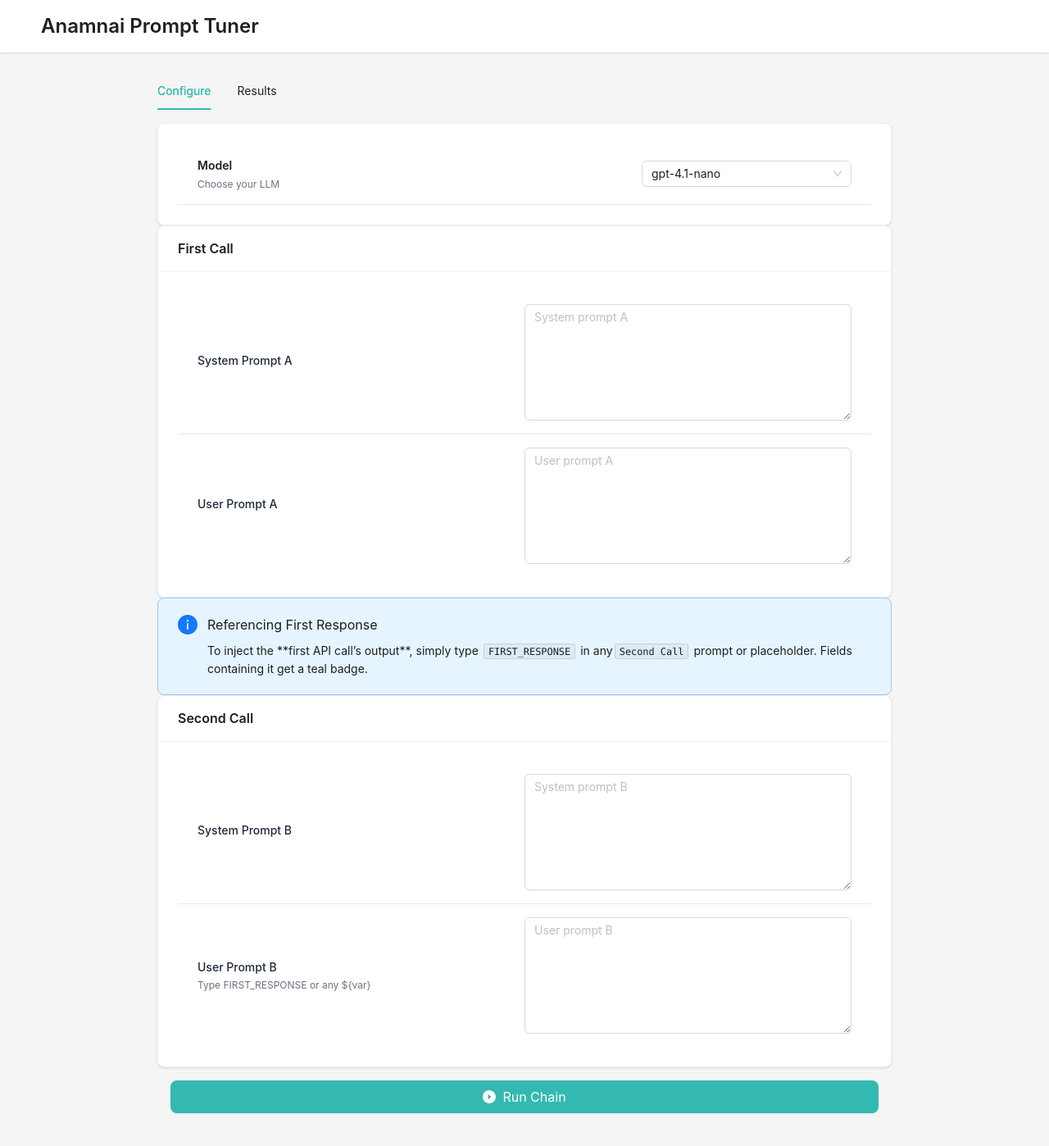
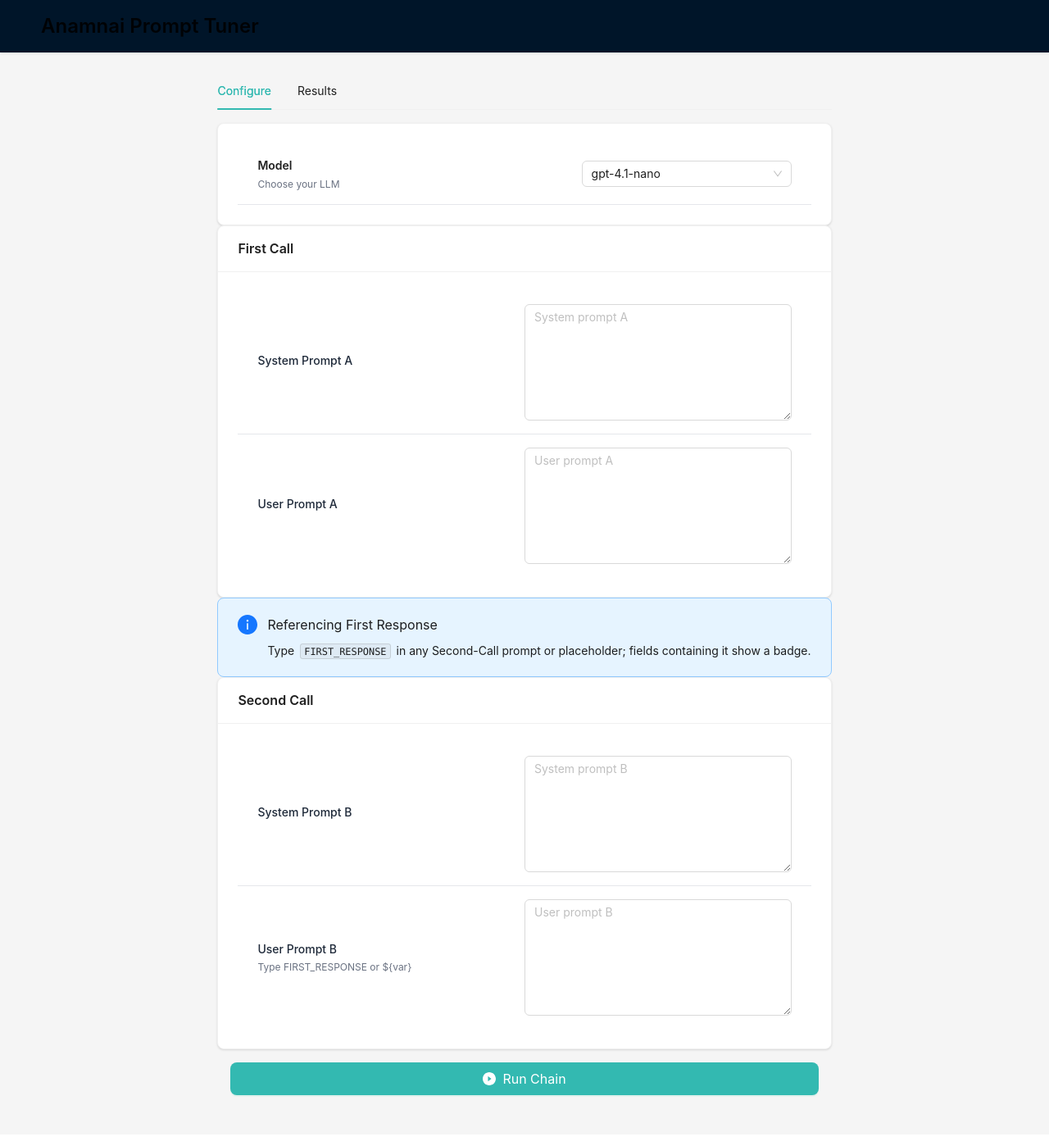
Before and after one commit to calebe-matias/prompt-refiner-tool, a Next.js app: page / in a window 1280 px wide. Shown: the top 1398 px of the page at 82% size. Built offline with nearby package versions, Linux system fonts and the light colour scheme.

Commit message:
fix: Corrige erros em uma tentativa de permitir o Deploy no Vercel.

```diff
--- a/app/page.tsx
+++ b/app/page.tsx
@@ -12,15 +12,10 @@ import {
   Divider,
   message,
   Tabs,
-  Tooltip,
   Alert,
   Badge,
 } from 'antd';
-import {
-  LoadingOutlined,
-  PlayCircleFilled,
-  InfoCircleOutlined,
-} from '@ant-design/icons';
+import { LoadingOutlined, PlayCircleFilled } from '@ant-design/icons';
 
 const { Header, Content } = Layout;
 const { TextArea } = Input;
@@ -34,6 +29,12 @@ const MODELS = [
   'o3-mini',
 ] as const;
 type ModelType = typeof MODELS[number];
+
+interface RunResponse {
+  first: string;
+  second: string;
+  error?: string;
+}
 
 function SettingRow({
   label,
@@ -60,7 +61,9 @@ function SettingRow({
           <div className="text-xs text-gray-500">{description}</div>
         )}
       </div>
-      <div className="flex justify-start md:justify-end items-center gap-2">{children}</div>
+      <div className="flex justify-start md:justify-end items-center gap-2">
+        {children}
+      </div>
     </div>
   );
 }
@@ -68,7 +71,7 @@ function SettingRow({
 export default function Home() {
   const [activeTab, setActiveTab] = useState<'config' | 'results'>('config');
 
-  // Prompt state
+  // Prompts
   const [model, setModel] = useState<ModelType>(MODELS[0]);
   const [sysA, setSysA] = useState('');
   const [userA, setUserA] = useState('');
@@ -80,10 +83,10 @@ export default function Home() {
   const [resp2, setResp2] = useState('');
   const [loading, setLoading] = useState(false);
 
-  // Placeholders in A
+  // Placeholders A
   const [phSysA, setPhSysA] = useState<string[]>([]);
   const [phUserA, setPhUserA] = useState<string[]>([]);
-  const [valsA, setValsA] = useState<Record<string,string>>({});
+  const [valsA, setValsA] = useState<Record<string, string>>({});
 
   useEffect(() => {
     const rx = /\$\{([^}]+)\}/g, out = new Set<string>();
@@ -101,7 +104,7 @@ export default function Home() {
 
   useEffect(() => {
     setValsA(prev => {
-      const nxt: Record<string,string> = {};
+      const nxt: Record<string, string> = {};
       [...phSysA, ...phUserA].forEach(ph => {
         nxt[ph] = prev[ph] ?? '';
       });
@@ -109,10 +112,10 @@ export default function Home() {
     });
   }, [phSysA, phUserA]);
 
-  // Placeholders in B
+  // Placeholders B
   const [phSysB, setPhSysB] = useState<string[]>([]);
   const [phUserB, setPhUserB] = useState<string[]>([]);
-  const [valsB, setValsB] = useState<Record<string,string>>({});
+  const [valsB, setValsB] = useState<Record<string, string>>({});
 
   useEffect(() => {
     const rx = /\$\{([^}]+)\}/g, out = new Set<string>();
@@ -130,7 +133,7 @@ export default function Home() {
 
   useEffect(() => {
     setValsB(prev => {
-      const nxt: Record<string,string> = {};
+      const nxt: Record<string, string> = {};
       [...phSysB, ...phUserB].forEach(ph => {
         nxt[ph] = prev[ph] ?? '';
       });
@@ -143,42 +146,43 @@ export default function Home() {
       return message.error('First prompts cannot be empty');
     }
     setLoading(true);
-    setResp1(''); setResp2('');
+    setResp1('');
+    setResp2('');
 
     try {
-      // 1️⃣ Replace A-placeholders locally
+      // 1. Replace A-placeholders locally
       let pSysA = sysA, pUserA = userA;
-      Object.entries(valsA).forEach(([k,v]) => {
+      Object.entries(valsA).forEach(([k, v]) => {
         const re = new RegExp(`\\$\\{${k}\\}`, 'g');
-        pSysA   = pSysA.replace(re, v);
-        pUserA  = pUserA.replace(re, v);
+        pSysA = pSysA.replace(re, v);
+        pUserA = pUserA.replace(re, v);
       });
 
-      // 2️⃣ Send both calls to API
+      // 2. Call API with raw B-prompts and valsB
       const res = await fetch('/api/run', {
-        method:'POST',
-        headers:{ 'Content-Type':'application/json' },
+        method: 'POST',
+        headers: { 'Content-Type': 'application/json' },
         body: JSON.stringify({
           model,
           sysA: pSysA,
           userA: pUserA,
           sysB,
           userB,
-          valsB,             // pass placeholder values
+          valsB,
         }),
       });
-      const data = await res.json();
+      const data = (await res.json()) as RunResponse;
       if (data.error) throw new Error(data.error);
 
       setResp1(data.first);
       setResp2(data.second);
       message.success(
-        `Done—A:${phSysA.length+phUserA.length}, B:${phSysB.length+phUserB.length}`,
+        `Done—A:${phSysA.length + phUserA.length}, B:${phSysB.length + phUserB.length}`,
         2
       );
       setActiveTab('results');
-    } catch (e:any) {
-      message.error(e.message || 'Unexpected error');
+    } catch (e: unknown) {
+      message.error(e instanceof Error ? e.message : String(e));
     } finally {
       setLoading(false);
     }
@@ -186,66 +190,111 @@ export default function Home() {
 
   const configureTab = (
     <>
-      {/* Model */}
-      <Card className="rounded-2xl shadow-sm mb-6" style={{ background:'white' }}>
-        <SettingRow bottomBorder label={<Text strong>Model</Text>} description="Choose your LLM">
-          <Select value={model} onChange={setModel} className="w-full sm:w-64">
-            {MODELS.map(m => <Option key={m} value={m}>{m}</Option>)}
+      {/* Model selector */}
+      <Card
+        className="rounded-2xl shadow-sm mb-6"
+        style={{ background: 'white' }}
+      >
+        <SettingRow
+          bottomBorder
+          label={<Text strong>Model</Text>}
+          description="Choose your LLM"
+        >
+          <Select
+            value={model}
+            onChange={setModel}
+            className="w-full sm:w-64"
+          >
+            {MODELS.map((m) => (
+              <Option key={m} value={m}>
+                {m}
+              </Option>
+            ))}
           </Select>
         </SettingRow>
       </Card>
 
       {/* First Call */}
-      <Card title="First Call" className="rounded-2xl shadow-sm mb-6" style={{ background:'white' }}>
+      <Card
+        title="First Call"
+        className="rounded-2xl shadow-sm mb-6"
+        style={{ background: 'white' }}
+      >
         <SettingRow bottomBorder label="System Prompt A">
-          <TextArea rows={6} value={sysA} onChange={e=>setSysA(e.target.value)} placeholder="System prompt A" />
+          <TextArea
+            rows={6}
+            value={sysA}
+            onChange={(e) => setSysA(e.target.value)}
+            placeholder="System prompt A"
+          />
         </SettingRow>
         <SettingRow label="User Prompt A">
-          <TextArea rows={6} value={userA} onChange={e=>setUserA(e.target.value)} placeholder="User prompt A" />
+          <TextArea
+            rows={6}
+            value={userA}
+            onChange={(e) => setUserA(e.target.value)}
+            placeholder="User prompt A"
+          />
         </SettingRow>
       </Card>
 
       {/* First-Call Placeholders */}
-      {(phSysA.length||phUserA.length)>0 && (
-        <Card title="First-Call Placeholders" className="rounded-2xl shadow-sm mb-6" style={{ background:'transparent' }}>
-          {phSysA.length>0 && <>
-            <Text strong className="text-teal-500">System A</Text>
-            {phSysA.map(ph=>(
+      {(phSysA.length || phUserA.length) > 0 && (
+        <Card
+          title="First-Call Placeholders"
+          className="rounded-2xl shadow-sm mb-6"
+          style={{ background: 'transparent' }}
+        >
+          {phSysA.length > 0 && (
+            <>
+              <Text strong className="text-teal-500">
+                System A
+              </Text>
+              {phSysA.map((ph) => (
                 <SettingRow key={ph} bottomBorder label={`Value for \`${ph}\``}>
                   <TextArea
                     rows={2}
                     value={valsA[ph]}
-                  onChange={e=>setValsA(p=>({...p,[ph]:e.target.value}))}
+                    onChange={(e) =>
+                      setValsA((p) => ({ ...p, [ph]: e.target.value }))
+                    }
                     placeholder={ph}
                     className="border-none bg-transparent w-full sm:w-64"
                   />
                 </SettingRow>
               ))}
-          </>}
-          {phUserA.length>0 && <>
-            <Text strong className="text-teal-500 mt-4">User A</Text>
-            {phUserA.map(ph=>(
+            </>
+          )}
+          {phUserA.length > 0 && (
+            <>
+              <Text strong className="text-teal-500 mt-4">
+                User A
+              </Text>
+              {phUserA.map((ph) => (
                 <SettingRow key={ph} bottomBorder label={`Value for \`${ph}\``}>
                   <TextArea
                     rows={2}
                     value={valsA[ph]}
-                  onChange={e=>setValsA(p=>({...p,[ph]:e.target.value}))}
+                    onChange={(e) =>
+                      setValsA((p) => ({ ...p, [ph]: e.target.value }))
+                    }
                     placeholder={ph}
                     className="border-none bg-transparent w-full sm:w-64"
                   />
                 </SettingRow>
               ))}
-          </>}
+            </>
+          )}
         </Card>
       )}
 
-      {/* Info for FIRST_RESPONSE */}
+      {/* FIRST_RESPONSE usage */}
       <Alert
         message="Referencing First Response"
         description={
           <>
-            To inject the **first API call’s output**, simply type <Text code>FIRST_RESPONSE</Text> in any
-            <Text code>Second Call</Text> prompt or placeholder. Fields containing it get a teal badge.
+            Type <Text code>FIRST_RESPONSE</Text> in any Second-Call prompt or
+            placeholder; fields containing it show a badge.
           </>
         }
         type="info"
@@ -254,80 +303,126 @@ export default function Home() {
       />
 
       {/* Second Call */}
-      <Card title="Second Call" className="rounded-2xl shadow-sm mb-6" style={{ background:'white' }}>
-        <SettingRow bottomBorder label={
+      <Card
+        title="Second Call"
+        className="rounded-2xl shadow-sm mb-6"
+        style={{ background: 'white' }}
+      >
+        <SettingRow
+          bottomBorder
+          label={
             <>
               System Prompt B{' '}
               {sysB.includes('FIRST_RESPONSE') && (
-              <Badge count="→ FIRST_RESPONSE" style={{ backgroundColor:'#33B9B1' }} />
+                <Badge
+                  count="FIRST_RESPONSE"
+                  style={{ backgroundColor: '#33B9B1' }}
+                />
               )}
             </>
-        }>
+          }
+        >
           <TextArea
             rows={6}
             value={sysB}
-            onChange={e=>setSysB(e.target.value)}
+            onChange={(e) => setSysB(e.target.value)}
             placeholder="System prompt B"
           />
         </SettingRow>
-        <SettingRow label={
+        <SettingRow
+          label={
             <>
               User Prompt B{' '}
               {userB.includes('FIRST_RESPONSE') && (
-              <Badge count="→ FIRST_RESPONSE" style={{ backgroundColor:'#33B9B1' }} />
+                <Badge
+                  count="FIRST_RESPONSE"
+                  style={{ backgroundColor: '#33B9B1' }}
+                />
               )}
             </>
-        } description="Type FIRST_RESPONSE or any ${var}">
+          }
+          description="Type FIRST_RESPONSE or ${var}"
+        >
           <TextArea
             rows={6}
             value={userB}
-            onChange={e=>setUserB(e.target.value)}
+            onChange={(e) => setUserB(e.target.value)}
             placeholder="User prompt B"
           />
         </SettingRow>
       </Card>
 
       {/* Second-Call Placeholders */}
-      {(phSysB.length||phUserB.length)>0 && (
-        <Card title="Second-Call Placeholders" className="rounded-2xl shadow-sm mb-6" style={{ background:'transparent' }}>
-          {phSysB.length>0 && <>
-            <Text strong className="text-teal-500">System B</Text>
-            {phSysB.map(ph=>(
+      {(phSysB.length || phUserB.length) > 0 && (
+        <Card
+          title="Second-Call Placeholders"
+          className="rounded-2xl shadow-sm mb-6"
+          style={{ background: 'transparent' }}
+        >
+          {phSysB.length > 0 && (
+            <>
+              <Text strong className="text-teal-500">
+                System B
+              </Text>
+              {phSysB.map((ph) => (
                 <SettingRow key={ph} bottomBorder label={`Value for \`${ph}\``}>
                   <TextArea
                     rows={2}
                     value={valsB[ph]}
-                  onChange={e=>setValsB(p=>({...p,[ph]:e.target.value}))}
+                    onChange={(e) =>
+                      setValsB((p) => ({ ...p, [ph]: e.target.value }))
+                    }
                     placeholder={ph}
-                  className="border-none bg-transparent w-full sm:w-64"
+                    className={`border-none bg-transparent w-full sm:w-64 ${
+                      (valsB[ph] ?? '').includes('FIRST_RESPONSE')
+                        ? 'ring-2 ring-teal-500'
+                        : ''
+                    }`}
                   />
-                { (valsB[ph] ?? '').includes('FIRST_RESPONSE') && (
-                  <Badge count="→ FIRST_RESPONSE" style={{ backgroundColor:'#33B9B1' }} />
+                  {(valsB[ph] ?? '').includes('FIRST_RESPONSE') && (
+                    <Badge
+                      count="FIRST_RESPONSE"
+                      style={{ backgroundColor: '#33B9B1' }}
+                    />
                   )}
                 </SettingRow>
               ))}
-          </>}
-          {phUserB.length>0 && <>
-            <Text strong className="text-teal-500 mt-4">User B</Text>
-            {phUserB.map(ph=>(
+            </>
+          )}
+          {phUserB.length > 0 && (
+            <>
+              <Text strong className="text-teal-500 mt-4">
+                User B
+              </Text>
+              {phUserB.map((ph) => (
                 <SettingRow key={ph} bottomBorder label={`Value for \`${ph}\``}>
                   <TextArea
                     rows={2}
                     value={valsB[ph]}
-                  onChange={e=>setValsB(p=>({...p,[ph]:e.target.value}))}
+                    onChange={(e) =>
+                      setValsB((p) => ({ ...p, [ph]: e.target.value }))
+                    }
                     placeholder={ph}
-                  className="border-none bg-transparent w-full sm:w-64"
+                    className={`border-none bg-transparent w-full sm:w-64 ${
+                      (valsB[ph] ?? '').includes('FIRST_RESPONSE')
+                        ? 'ring-2 ring-teal-500'
+                        : ''
+                    }`}
                   />
-                { (valsB[ph] ?? '').includes('FIRST_RESPONSE') && (
-                  <Badge count="→ FIRST_RESPONSE" style={{ backgroundColor:'#33B9B1' }} />
+                  {(valsB[ph] ?? '').includes('FIRST_RESPONSE') && (
+                    <Badge
+                      count="FIRST_RESPONSE"
+                      style={{ backgroundColor: '#33B9B1' }}
+                    />
                   )}
                 </SettingRow>
               ))}
-          </>}
+            </>
+          )}
         </Card>
       )}
 
-      {/* Run button */}
+      {/* Run */}
       <div className="px-4 mb-6">
         <Button
           type="primary"
@@ -346,7 +441,11 @@ export default function Home() {
   );
 
   const resultsTab = (
-    <Card title="Results" className="rounded-2xl shadow-sm my-6" style={{ background:'white' }}>
+    <Card
+      title="Results"
+      className="rounded-2xl shadow-sm my-6"
+      style={{ background: 'white' }}
+    >
       <Divider />
       <div className="flex gap-4">
         <TextArea
@@ -368,7 +467,7 @@ export default function Home() {
   return (
     <ConfigProvider theme={{ token: { colorPrimary: '#33B9B1' } }}>
       <Layout className="min-h-screen bg-white">
-        <Header className="bg-white shadow-sm px-6 flex items-center" style={{ backgroundColor: 'white' }}>
+        <Header className="bg-white shadow-sm px-6 flex items-center">
           <Title level={3} className="!m-0 text-[#33B9B1]">
             Anamnai Prompt Tuner
           </Title>
@@ -376,11 +475,11 @@ export default function Home() {
         <Content className="py-6 px-4 md:px-0 max-w-4xl mx-auto">
           <Tabs
             activeKey={activeTab}
-            onChange={key => setActiveTab(key as any)}
+            onChange={(key) => setActiveTab(key as 'config' | 'results')}
             className="mb-6"
             items={[
               { key: 'config', label: 'Configure', children: configureTab },
-              { key: 'results', label: 'Results',   children: resultsTab   },
+              { key: 'results', label: 'Results', children: resultsTab },
             ]}
           />
         </Content>
--- a/pages/api/run.ts
+++ b/pages/api/run.ts
@@ -3,41 +3,56 @@ import OpenAI from 'openai';
 
 const openai = new OpenAI({ apiKey: process.env.OPENAI_API_KEY });
 
-type Data = { first: string; second: string } | { error: string };
+interface RunRequest {
+  model: string;
+  sysA: string;
+  userA: string;
+  sysB: string;
+  userB: string;
+  valsB: Record<string, string>;
+}
+
+interface RunResponse {
+  first: string;
+  second: string;
+  error?: string;
+}
 
 export default async function handler(
   req: NextApiRequest,
-  res: NextApiResponse<Data>
+  res: NextApiResponse<RunResponse>
 ) {
   if (req.method !== 'POST') {
     return res.status(405).json({ error: 'Method not allowed' });
   }
   try {
-    const { model, sysA, userA, sysB, userB, valsB } = req.body as any;
+    const { model, sysA, userA, sysB, userB, valsB } =
+      req.body as RunRequest;
 
     // 1️⃣ First call
     const firstRaw = await openai.chat.completions.create({
       model,
       messages: [
         { role: 'system', content: sysA },
-        { role: 'user',   content: userA },
+        { role: 'user', content: userA },
       ],
     });
     const first = firstRaw.choices[0].message.content ?? '';
 
-    // 2️⃣ Replace placeholders for B
-    //    - ${var}: custom placeholders from valsB
-    //    - FIRST_RESPONSE: literal marker
+    // 2️⃣ Build B prompts
     let bSys = sysB;
     let bUser = userB;
+
+    // Replace any ${key} with valsB[key] or first if that value is "FIRST_RESPONSE"
     for (const [key, val] of Object.entries(valsB)) {
       const use = val === 'FIRST_RESPONSE' ? first : val;
       const re = new RegExp(`\\$\\{${key}\\}`, 'g');
-      bSys  = bSys.replace(re, use);
+      bSys = bSys.replace(re, use);
       bUser = bUser.replace(re, use);
     }
-    // also handle bare FIRST_RESPONSE
-    bSys  = bSys.replace(/FIRST_RESPONSE/g, first);
+
+    // Also replace any bare "FIRST_RESPONSE"
+    bSys = bSys.replace(/FIRST_RESPONSE/g, first);
     bUser = bUser.replace(/FIRST_RESPONSE/g, first);
 
     // 3️⃣ Second call
@@ -45,14 +60,15 @@ export default async function handler(
       model,
       messages: [
         { role: 'system', content: bSys },
-        { role: 'user',   content: bUser },
+        { role: 'user', content: bUser },
       ],
     });
     const second = secondRaw.choices[0].message.content ?? '';
 
     return res.status(200).json({ first, second });
-  } catch (e: any) {
+  } catch (e: unknown) {
     console.error(e);
-    return res.status(500).json({ error: e.message || 'Unknown error' });
+    const msg = e instanceof Error ? e.message : 'Unknown error';
+    res.status(500).json({ first: '', second: '', error: msg });
   }
 }
```
Lines whose indentation alone changed are shown as unchanged.
